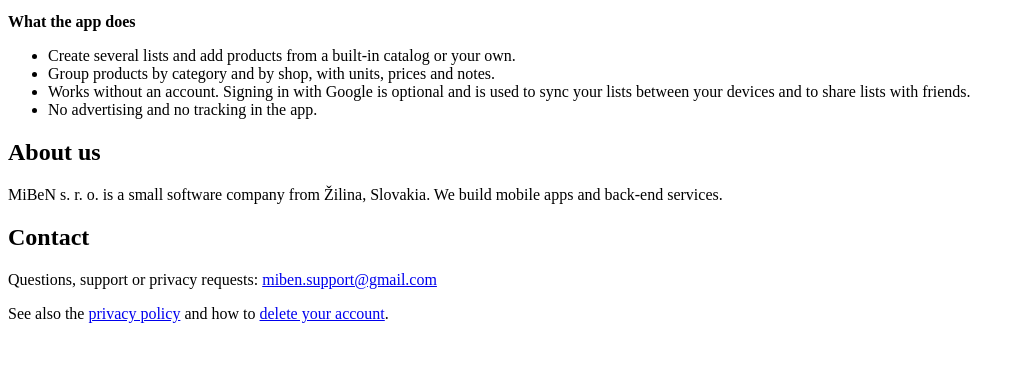
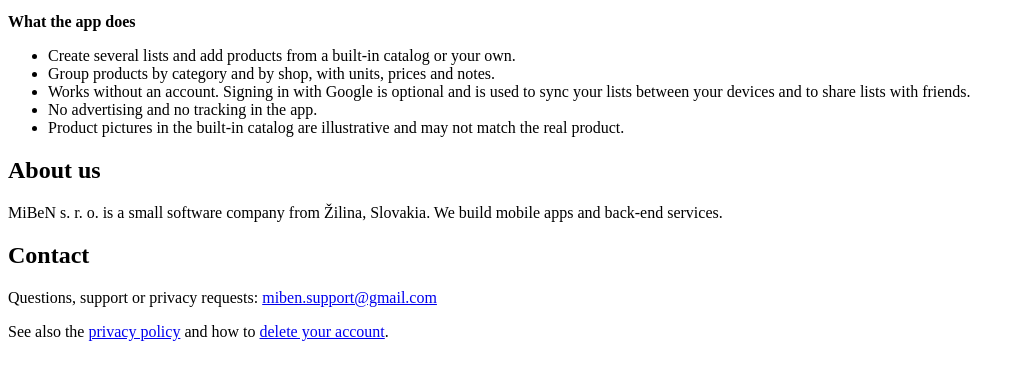
Before and after one commit to MilanBenicky/miben-web, a plain HTML site: page _src/en/index.html in a window 1280 px wide. Shown: the part 87-466 px from the top of the page, without its empty margins (0-1025 px from the left). Drawn offline with Linux system fonts and the light colour scheme.

Commit message:
Home: note that built-in catalog pictures are illustrative
Co-Authored-By: Claude Sonnet 5.5 <noreply@anthropic.com>

```diff
--- a/_src/en/index.html
+++ b/_src/en/index.html
@@ -8,6 +8,7 @@
       <li>Group products by category and by shop, with units, prices and notes.</li>
       <li>Works without an account. Signing in with Google is optional and is used to sync your lists between your devices and to share lists with friends.</li>
       <li>No advertising and no tracking in the app.</li>
+      <li>Product pictures in the built-in catalog are illustrative and may not match the real product.</li>
     </ul>
   </div>
 
```
Also changed, not shown: index.html (+1 -0 lines).
